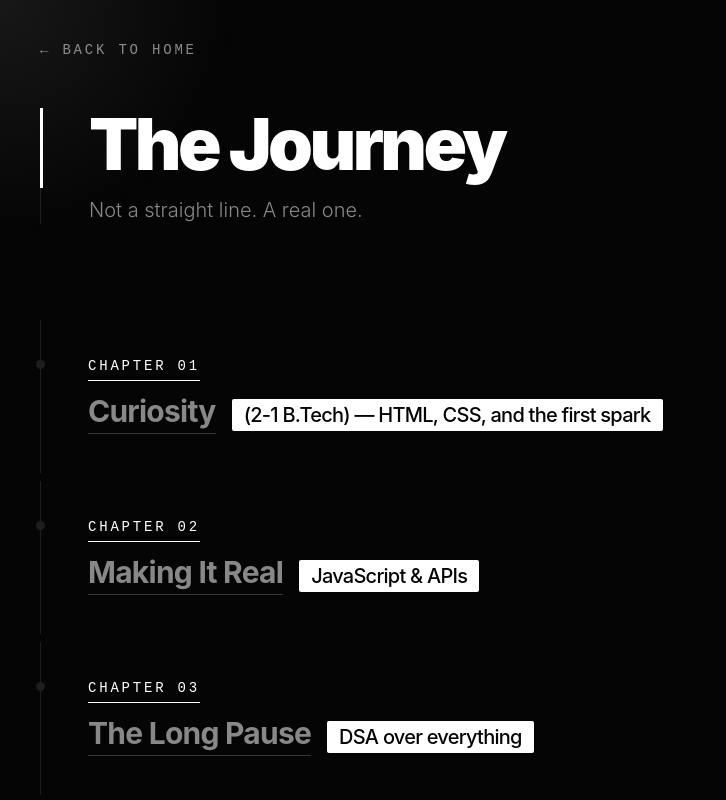
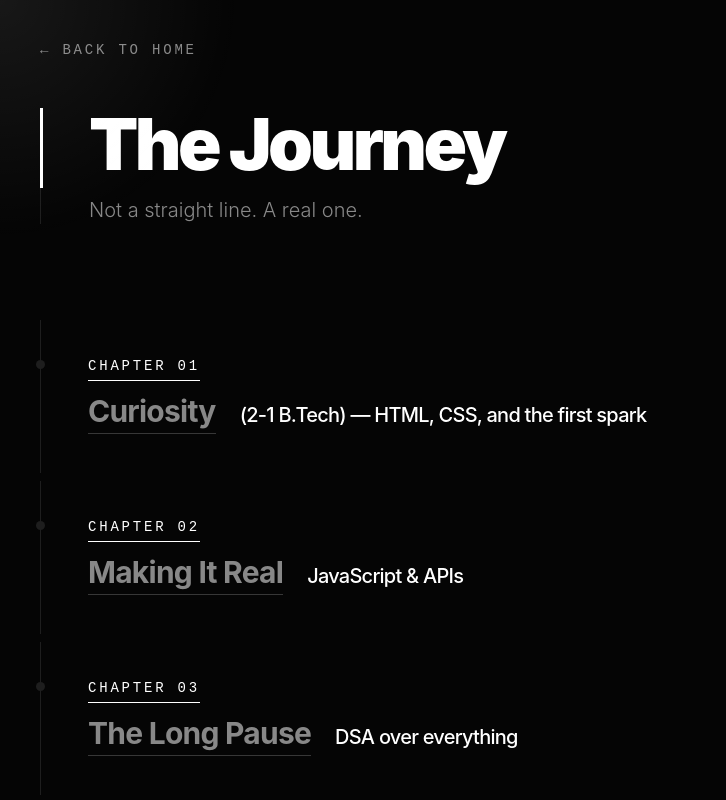
Before and after one commit to ChakraVaishnav/my-portfolio, a React (Vite) app in the folder portfolio/: page /journey in a window 1280 px wide. Shown: the top 800 px of the page, without its empty margins (0-726 px from the left). Built offline with nearby package versions, Linux system fonts and the light colour scheme.

Commit message:
chaged subtitle style in my journey

```diff
--- a/portfolio/src/components/Journey.jsx
+++ b/portfolio/src/components/Journey.jsx
@@ -25,7 +25,7 @@ const Chapter = ({ number, title, subtitle, content, index }) => {
 
                 <h3 className={`text-2xl md:text-3xl font-bold tracking-tight transition-colors duration-300 ${isOpen ? 'text-pure-white' : 'text-light-gray'}`}>
                     <span className="border-b border-pure-white/20 pb-1">{title}</span>
-                    <span className="block mt-2 md:mt-0 md:inline md:ml-4 text-lg md:text-xl font-medium text-near-black bg-pure-white px-3 py-1 rounded-sm shadow-sm opacity-100">{subtitle}</span>
+                    <span className="block mt-2 md:mt-0 md:inline md:ml-4 text-lg md:text-xl font-medium text-pure-white px-2 py-1 opacity-100 rounded-sm">{subtitle}</span>
                 </h3>
 
                 <motion.div
@@ -34,7 +34,7 @@ const Chapter = ({ number, title, subtitle, content, index }) => {
                     transition={{ duration: 0.5, ease: [0.16, 1, 0.3, 1] }}
                     className="overflow-hidden"
                 >
-                    <div className="pt-4 space-y-6 text-light-gray font-light text-base md:text-lg leading-relaxed max-w-2xl">
+                    <div className="pt-4 space-y-6 text-light-gray font text-base md:text-lg leading-relaxed max-w-2xl [&_p]:transition-colors [&_p]:duration-300 [&_p:hover]:text-pure-white">
                         {content}
                     </div>
                 </motion.div>
```
